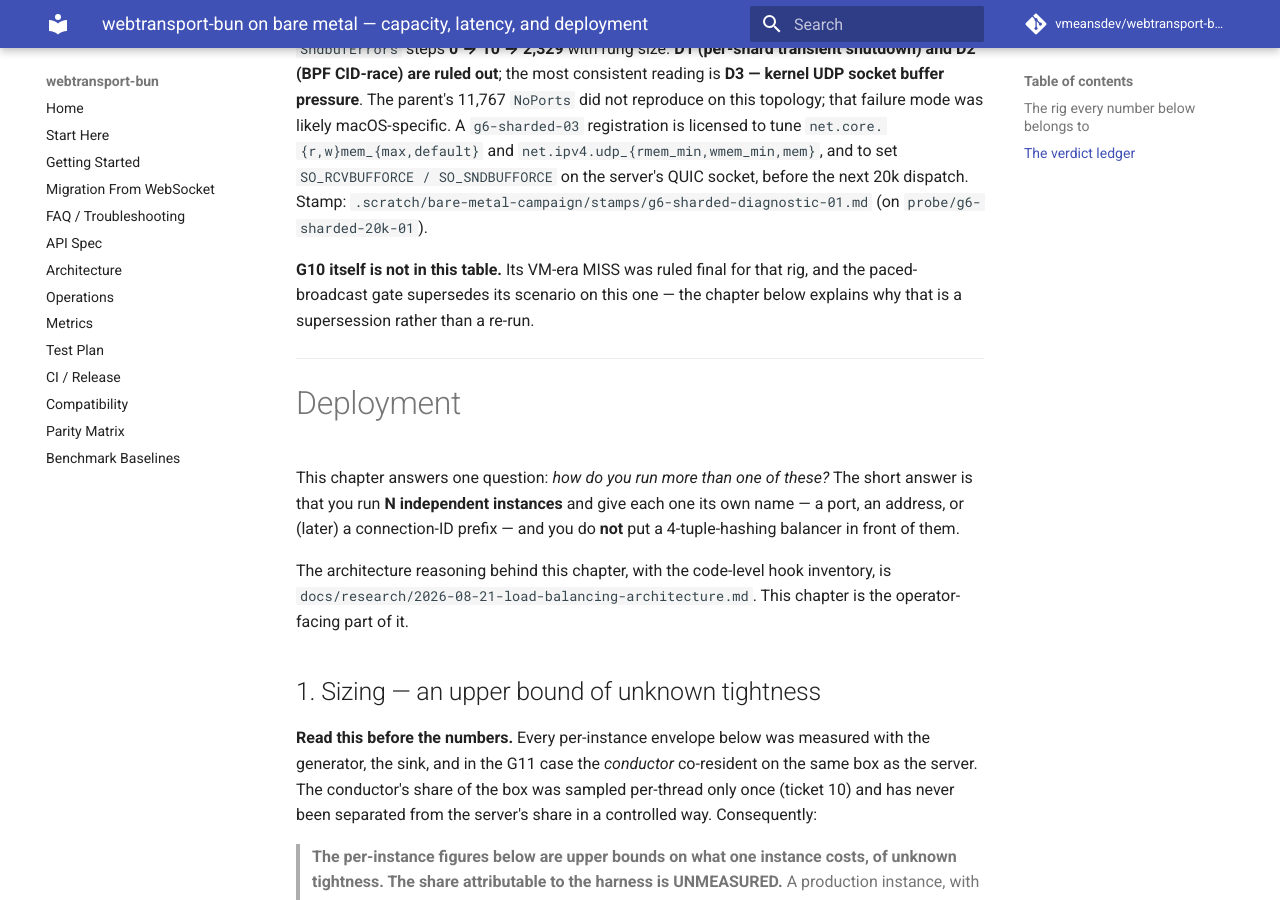
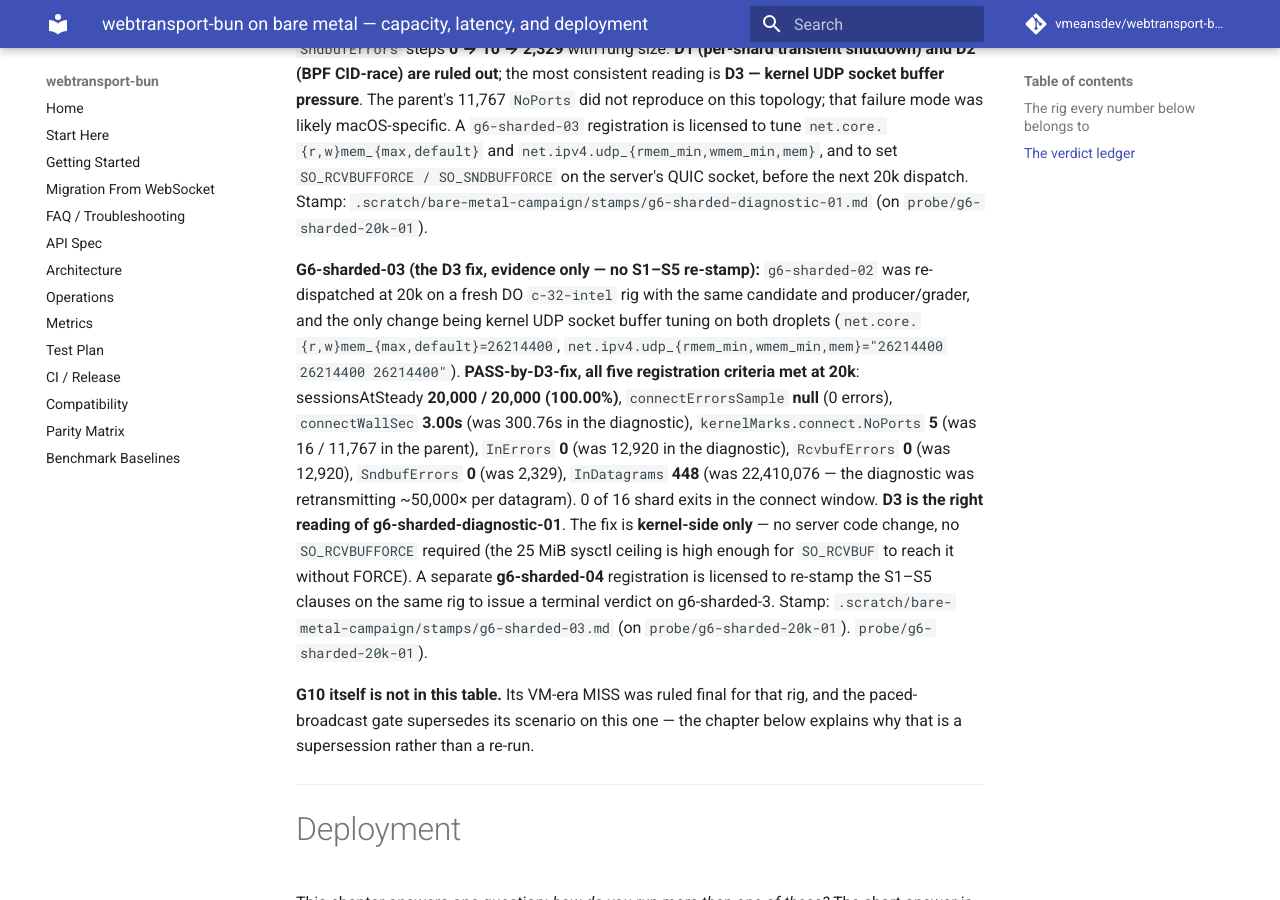
Before and after one commit to vmeansdev/webtransport-bun, an MkDocs documentation site: the page built from docs/research/2026-08-21-bare-metal-capacity.md, in a window 1280 px wide and 900 px high, scrolled down 3026 px. Built offline with MkDocs 1.6.1 and Material for MkDocs 9.7.7, drawn with Linux system fonts in a browser that asks for light colours; comment, search, counter and statistics services are not loaded.

Commit message:
Add g6-sharded-03 PASS-by-D3-fix row to the capacity doc

```diff
--- a/docs/research/2026-08-21-bare-metal-capacity.md
+++ b/docs/research/2026-08-21-bare-metal-capacity.md
@@ -90,6 +90,30 @@ A `g6-sharded-03` registration is licensed to tune
 and to set `SO_RCVBUFFORCE / SO_SNDBUFFORCE` on the server's QUIC
 socket, before the next 20k dispatch. Stamp:
 `.scratch/bare-metal-campaign/stamps/g6-sharded-diagnostic-01.md` (on
+`probe/g6-sharded-20k-01`).
+
+**G6-sharded-03 (the D3 fix, evidence only — no S1–S5 re-stamp):**
+`g6-sharded-02` was re-dispatched at 20k on a fresh DO `c-32-intel`
+rig with the same candidate and producer/grader, and the only change
+being kernel UDP socket buffer tuning on both droplets
+(`net.core.{r,w}mem_{max,default}=26214400`,
+`net.ipv4.udp_{rmem_min,wmem_min,mem}="26214400 26214400 26214400"`).
+**PASS-by-D3-fix, all five registration criteria met at 20k**:
+sessionsAtSteady **20,000 / 20,000 (100.00%)**, `connectErrorsSample`
+**null** (0 errors), `connectWallSec` **3.00s** (was 300.76s in the
+diagnostic), `kernelMarks.connect.NoPorts` **5** (was 16 / 11,767 in
+the parent), `InErrors` **0** (was 12,920 in the diagnostic),
+`RcvbufErrors` **0** (was 12,920), `SndbufErrors` **0** (was 2,329),
+`InDatagrams` **448** (was 22,410,076 — the diagnostic was retransmitting
+~50,000× per datagram). 0 of 16 shard exits in the connect window.
+**D3 is the right reading of g6-sharded-diagnostic-01**. The fix is
+**kernel-side only** — no server code change, no `SO_RCVBUFFORCE`
+required (the 25 MiB sysctl ceiling is high enough for `SO_RCVBUF` to
+reach it without FORCE). A separate **g6-sharded-04** registration is
+licensed to re-stamp the S1–S5 clauses on the same rig to issue a
+terminal verdict on g6-sharded-3. Stamp:
+`.scratch/bare-metal-campaign/stamps/g6-sharded-03.md` (on
+`probe/g6-sharded-20k-01`).
 `probe/g6-sharded-20k-01`).
 
 **G10 itself is not in this table.** Its VM-era MISS was ruled final for that
```
